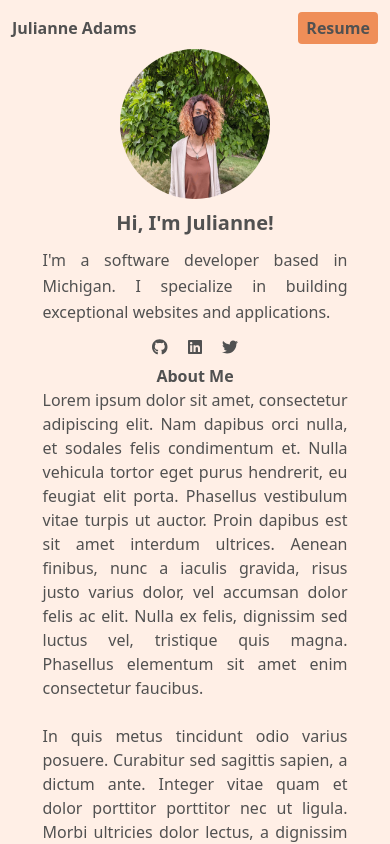
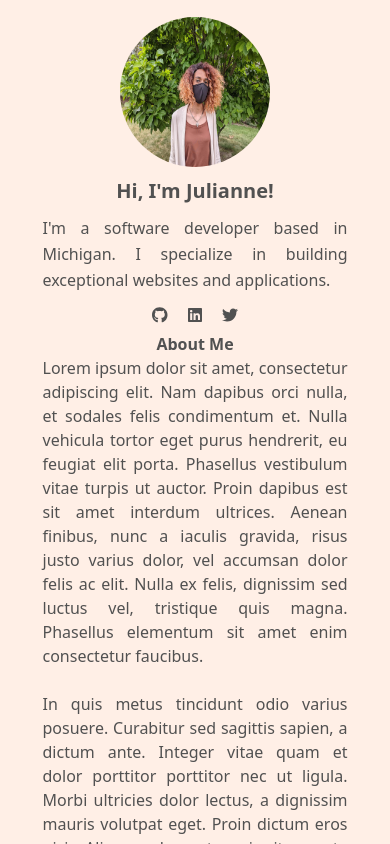
Before and after one commit to LeftySolara/portfolio, a Next.js app: page / in a window 390 px wide. Shown: the top 844 px of the page. Built offline with nearby package versions, Linux system fonts and the light colour scheme.

Commit message:
Refactor: hide navbar on mobile

```diff
--- a/src/app/_components/Navbar/Navbar.tsx
+++ b/src/app/_components/Navbar/Navbar.tsx
@@ -13,7 +13,7 @@ const ResumeLink = () => {
 
 const Navbar = () => {
   return (
-    <div className="flex justify-between align-middle">
+    <div className="hidden lg:flex justify-between align-middle">
       <div className="flex flex-col justify-center align-middle">
         <Link href="/" className="font-bold">
           Julianne Adams
```
